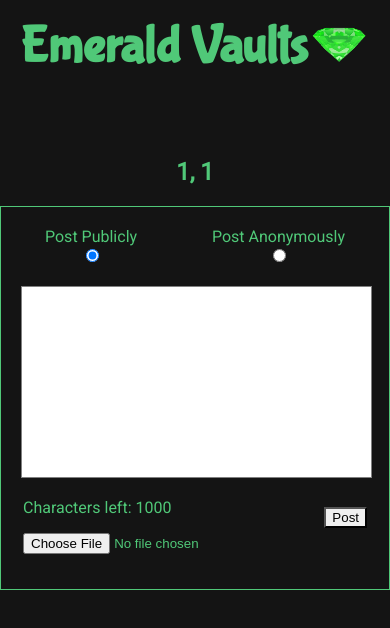
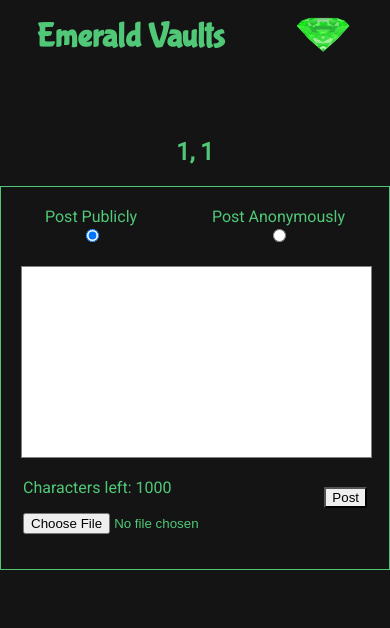
Before and after one commit to drg49/Neighborly-App-Frontend, a React (Create React App) app: page /1/1/post in a window 390 px wide. Shown: the top 628 px of the page. Built offline with nearby package versions, Linux system fonts and the light colour scheme.

Commit message:
Mobile design testing

```diff
--- a/src/App.scss
+++ b/src/App.scss
@@ -25,7 +25,7 @@ input[type=submit] {
   display: flex;
   max-width: 384px;
   margin: auto;
-  justify-content: center;
+  justify-content: space-around;
   align-items: center;
   margin-bottom: 64px;
   -webkit-touch-callout: none;
@@ -128,3 +128,22 @@ input[type=submit] {
   }
 
 }
+
+//Post Cards//
+
+#post-card {
+  border: 1px solid;
+}
+
+#post-img {
+  width: 150px;
+}
+
+
+@media screen and (max-width: 768px){
+  #logo {
+    h1 {
+      font-size: 34px;
+    }
+  }
+}
--- /dev/null
+++ b/src/components/PostCard.js
@@ -0,0 +1,11 @@
+const PostCard = ({username, note, image}) => {
+    return (
+        <div id="post-card">
+        <p>{username}</p>
+        <p>{note}</p>
+        {image ? <img src={`https://drg-s3-4.s3.amazonaws.com/${image}`} alt={`Post by ${username}`} id="post-img" /> : null}
+        </div>
+    )
+}
+
+export default PostCard
--- a/src/pages/Vault.js
+++ b/src/pages/Vault.js
@@ -1,6 +1,7 @@
 import { useContext, useEffect, useState } from 'react'
 import { GlobalCtx } from '../App'
 import {Link}  from 'react-router-dom'
+import PostCard from '../components/PostCard'
 
 const Vault = (props) => {
 
@@ -10,12 +11,18 @@ const Vault = (props) => {
     const city = props.match.params.city
     const state = props.match.params.state
 
+    const [posts, setPosts] = useState(null)
+
     const getPosts = () => {
         fetch(`${url}/post/${city + state}`, {
             method: "get"
         }).then(response => response.json())
         .then(data => {
-            console.log(data)
+            setPosts(data.map((item, index) => {
+                return (
+                    <PostCard key={index} username={item.username} note={item.note} image={item.image}/>
+                )
+            }))
         })
     }
 
@@ -27,7 +34,8 @@ const Vault = (props) => {
     return (
         <>
             <h2>{city}, {state}</h2>
-            <Link to={`/${city}/${state}/post`}><button>Create a Post</button></Link>
+            <Link to={`/${city}/${state}/post`}><button>Create a Post</button></Link><br />
+            {posts}
         </>
     )
 
```
